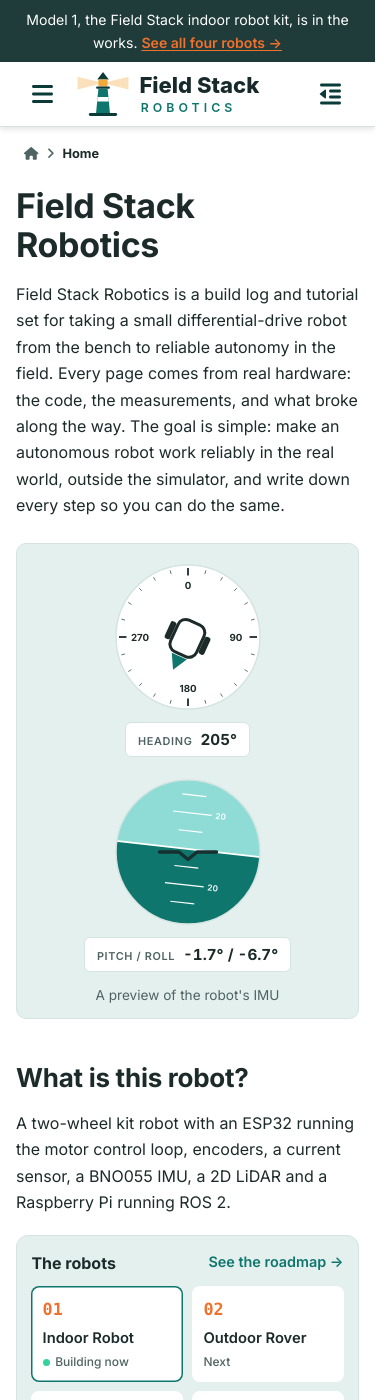
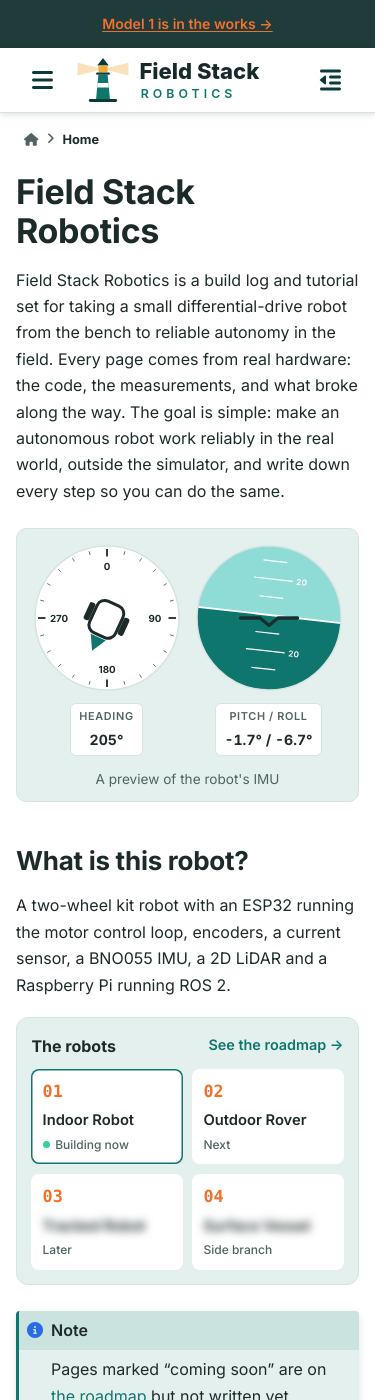
Before and after one commit to field-stack-robotics/fieldstackrobotics.com, a Sphinx documentation site: the page built from docs/index.md, in a window 390 px wide and 1400 px high. Built offline with Sphinx 7.4.7 and the PyData theme 0.15.4, drawn with Linux system fonts in a browser that asks for light colours.

Commit message:
Phone improvements: short announcement, compact menu, side-by-side dials
On screens up to 640px wide:
- Announcement bar shows a one-line "Model 1 is in the works →".
- The home page IMU dials sit side by side instead of stacked.
- Small lines on the robots cards go up to 14px.
In the phone menu (below 960px) only the section you are reading starts
open; this isn't saved, so the desktop sidebar is unchanged.

```diff
--- a/docs/_static/custom.css
+++ b/docs/_static/custom.css
@@ -423,3 +423,19 @@ html[data-theme="dark"] .rln-soon__badge { background: var(--pst-color-primary);
 html[data-theme="dark"] .signup .formkit-powered-by-convertkit { filter: invert(1) opacity(0.7); }   /* "Built with Kit" was dark on dark */
 .rb-card span.rb-card__cta--soon { align-self: flex-start; font-weight: 600; font-size: 0.9rem; padding: 0.45rem 0.9rem; border-radius: 8px;
   border: 1px dashed var(--pst-color-primary); color: var(--pst-color-primary); cursor: default; }   /* Model 1 page not published yet */
+
+/* ---------- Phones ---------- */
+.rln-ann-short { display: none; }
+@media (max-width: 640px) {
+  /* Announcement bar: one short line instead of two */
+  .rln-ann-long { display: none; }
+  .rln-ann-short { display: inline; }
+  /* Home page IMU demo: the two dials side by side, a bit smaller */
+  .rln-imu { padding: 14px 10px 10px; }
+  .rln-imu__instruments { flex-wrap: nowrap; gap: 12px; }
+  .rln-imu__instrument { flex: 1 1 0; min-width: 0; max-width: 150px; }
+  .rln-imu__readout { flex-direction: column; align-items: center; gap: 2px; padding: 4px 8px; }
+  .rln-imu__readout strong { font-size: 0.88rem; }
+  /* Robots page: small card lines readable on a phone */
+  .rb-card__for, .rb-footnote { font-size: 0.875rem; }
+}
--- a/docs/_static/sidebar-state.js
+++ b/docs/_static/sidebar-state.js
@@ -3,6 +3,7 @@
 (function () {
   "use strict";
   var KEY = "rln-closed-sections";
+  var PHONE = window.matchMedia("(max-width: 959.98px)").matches;   // same width where the theme turns the sidebar into a menu
 
   function load() {
     try { return JSON.parse(sessionStorage.getItem(KEY)) || []; } catch (e) { return []; }
@@ -20,7 +21,12 @@
       var id = link.pathname;
       // The section of the page you are reading always stays open.
       if (closed.indexOf(id) !== -1 && !item.classList.contains("current")) details.open = false;
+      // On phones the menu would be very long with every section open: start with only
+      // the section you are reading open. (Not saved, so desktop stays as it was.)
+      var auto = false;
+      if (PHONE && details.open && !item.classList.contains("current")) { auto = true; details.open = false; }
       details.addEventListener("toggle", function () {
+        if (auto) { auto = false; return; }   // that was the phone auto-close above, not the reader
         var now = load().filter(function (x) { return x !== id; });
         if (!details.open) now.push(id);
         save(now);
--- a/docs/conf.py
+++ b/docs/conf.py
@@ -158,7 +158,8 @@ html_theme_options = {
         "alt_text": "Field Stack Robotics - Home",
     },
     # Thin bar above the top bar on every page. Delete this line to hide it.
-    "announcement": 'Model 1, the Field Stack indoor robot kit, is in the works. <a href="/robots/index.html">See all four robots →</a>',
+    "announcement": '<span class="rln-ann-long">Model 1, the Field Stack indoor robot kit, is in the works. <a href="/robots/index.html">See all four robots →</a></span>'
+                    '<span class="rln-ann-short"><a href="/robots/index.html">Model 1 is in the works →</a></span>',  # short version on phones
     "navbar_align": "left",
     "navbar_center": ["navbar-nav-home"],  # Home, Robots, Start here, About & Contact (_templates/navbar-nav-home.html)
     "navbar_end": ["navbar-github", "navbar-discord", "theme-switcher"],  # light/dark button last (_templates/theme-switcher.html)
```
